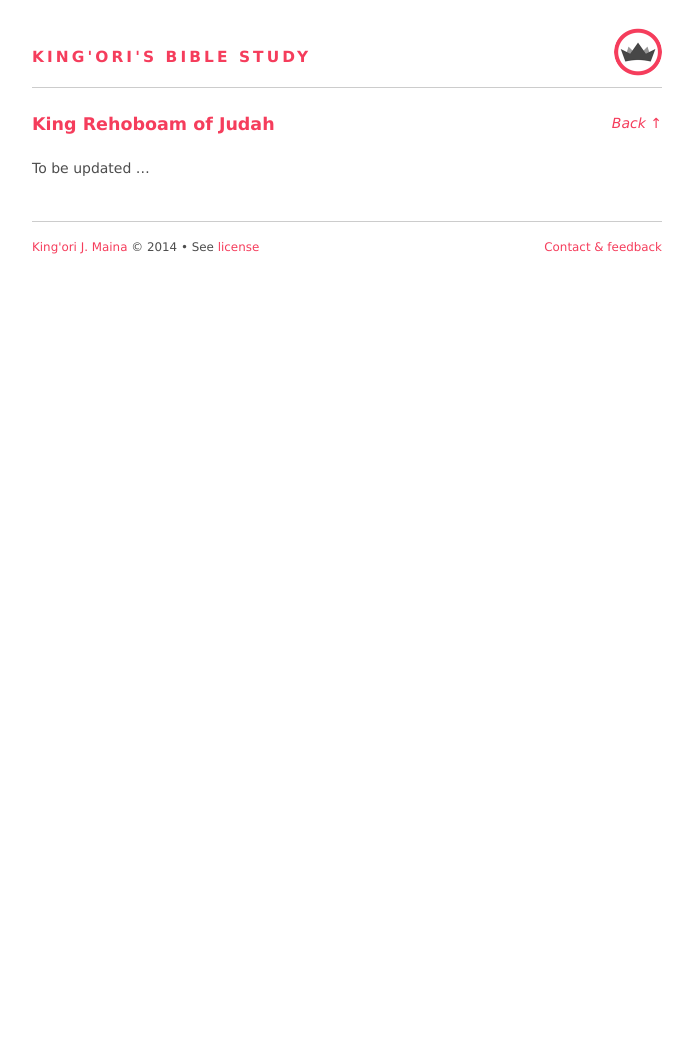
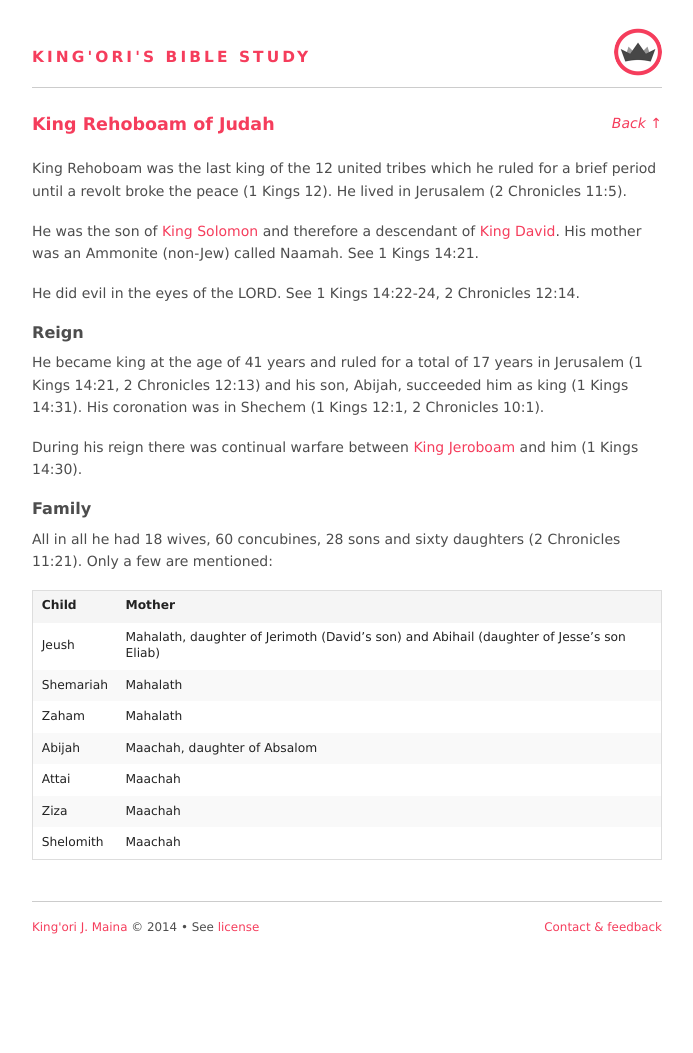
Before and after one commit to itskingori/systematic-theology, a Jekyll site: the page built from people/king-rehoboam-son-of-king-solomon.md, in a window 1280 px wide. Shown: the whole page, without its empty margins (293-986 px from the left). Built offline with Jekyll 4.4.1, drawn with Linux system fonts in a browser that asks for light colours; Markdown is read by kramdown in place of the engine named in the settings; before the commit the page ends 900 px from its top, so only the background shows below that.

Commit message:
Update page on King Rehoboam

```diff
--- a/people/king-rehoboam-son-of-king-solomon.md
+++ b/people/king-rehoboam-son-of-king-solomon.md
@@ -5,4 +5,35 @@ permalink: /people/king-rehoboam-son-of-king-solomon/
 sectionlink: /people/
 ---
 
-To be updated ...
+King Rehoboam was the last king of the 12 united tribes which he ruled for a brief period until a revolt broke the peace (1 Kings 12). He lived in Jerusalem (2 Chronicles 11:5).
+
+He was the son of [King Solomon][king-solomon-son-of-king-david] and therefore a descendant of [King David][king-david-son-of-jesse]. His mother was an Ammonite (non-Jew) called Naamah. See 1 Kings 14:21.
+
+He did evil in the eyes of the LORD. See 1 Kings 14:22-24, 2 Chronicles 12:14.
+
+
+### Reign
+
+He became king at the age of 41 years and ruled for a total of 17 years in Jerusalem (1 Kings 14:21, 2 Chronicles 12:13) and his son, Abijah, succeeded him as king (1 Kings 14:31). His coronation was in Shechem (1 Kings 12:1, 2 Chronicles 10:1).
+
+During his reign there was continual warfare between [King Jeroboam][king-jeroboam-son-of-nebat] and him (1 Kings 14:30).
+
+
+### Family
+
+All in all he had 18 wives, 60 concubines, 28 sons and sixty daughters (2 Chronicles 11:21). Only a few are mentioned:
+
+| Child       | Mother                    |
+| ----------- | --------------------------|
+| Jeush       | Mahalath, daughter of Jerimoth (David's son) and Abihail (daughter of Jesse's son Eliab) |
+| Shemariah   | Mahalath |
+| Zaham       | Mahalath |
+| Abijah      | Maachah, daughter of Absalom |
+| Attai       | Maachah |
+| Ziza        | Maachah |
+| Shelomith   | Maachah |
+
+
+[king-david-son-of-jesse]: {{ site.baseurl }}/people/king-david-son-of-jesse/
+[king-jeroboam-son-of-nebat]: {{ site.baseurl }}/people/king-jeroboam-son-of-nebat/
+[king-solomon-son-of-king-david]: {{ site.baseurl }}/people/king-solomon-son-of-king-david/
```
Also changed, not shown: books/11.1-kings/chapter-010.md (+10 -1 lines), people/index.md (+4 -4 lines).
